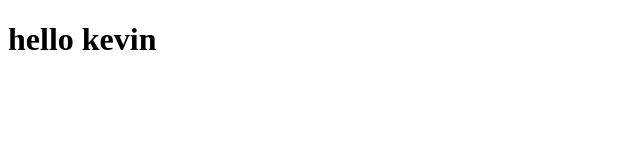
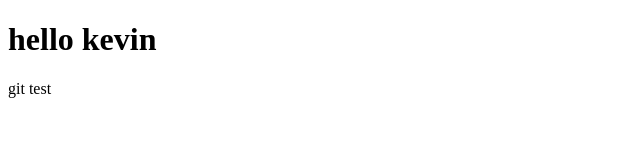
Before and after one commit to kevingoyal195/html, a plain HTML site: page index.html in a window 1280 px wide. Shown: the full height of the page, 0-640 px from the left. Drawn offline with Linux system fonts and the light colour scheme.

Commit message:
git test

```diff
--- a/index.html
+++ b/index.html
@@ -8,5 +8,6 @@
 </head>
 <body>
     <h1>hello kevin</h1>
+    <p>git test</p>
 </body>
 </html>
```
